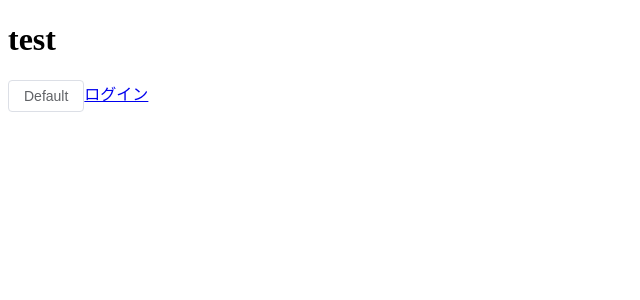
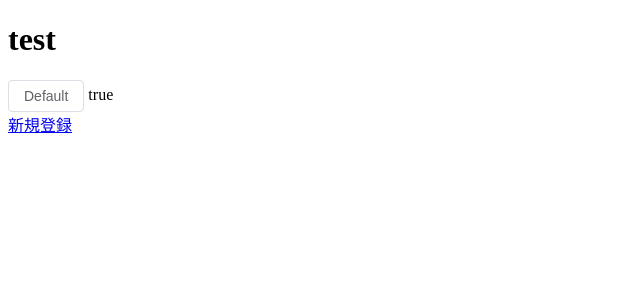
Before and after one commit to umeduck/circlun, a Vue app in the folder front/: page / in a window 1280 px wide. Shown: the top 300 px of the page, without its empty margins (0-640 px from the left). Built offline with nearby package versions, Linux system fonts and the light colour scheme.

Commit message:
ユーザー情報保持機能追加

```diff
--- a/front/package.json
+++ b/front/package.json
@@ -13,6 +13,8 @@
     "cross-spawn": "^7.0.3",
     "element-plus": "^2.9.7",
     "execa": "^5.1.1",
+    "pinia": "^3.0.1",
+    "pinia-plugin-persistedstate": "^4.2.0",
     "vue": "^3.2.13",
     "vue-router": "^4.5.0"
   },
--- a/front/src/components/HelloWorld.vue
+++ b/front/src/components/HelloWorld.vue
@@ -1,5 +1,13 @@
 <template>
   <h1>test</h1>
   <el-button>Default</el-button>
-  <router-link to="/signup">ログイン</router-link>
+  {{ !userStore.isLoggedIn }}
+  <div v-if="!userStore.isLoggedIn">
+    <router-link to="/signup">新規登録</router-link>
+  </div>
 </template>
+
+<script setup>
+import { useUserStore } from '@/stores/userStore'
+const userStore = useUserStore()
+</script>
--- a/front/src/components/users/sign-up.vue
+++ b/front/src/components/users/sign-up.vue
@@ -52,6 +52,7 @@
 import { reactive, ref } from 'vue'
 import { useRouter } from 'vue-router'
 import axios from 'axios'
+import { useUserStore } from '@/stores/userStore'
 
 // routerのインスタンスを作成
 const router = useRouter()
@@ -64,6 +65,8 @@ const form = reactive({
   password: 'testtest',
   password_confirmation: 'testtest'
 })
+
+const userStore = useUserStore()
 
 // バリデーションルール
 const rules = {
@@ -107,7 +110,8 @@ const submitForm = () => {
         })
         .then((response) => {
           console.log('登録成功:', response.data);
-          alert('登録成功！');
+          userStore.setUser(response.data)
+          router.push('/')
         })
         .catch((error) => {
           console.error('登録失敗:', error.response.data);
--- a/front/src/main.js
+++ b/front/src/main.js
@@ -1,10 +1,16 @@
 import { createApp } from 'vue'
+import { createPinia } from 'pinia'
+import piniaPersist from 'pinia-plugin-persistedstate'
 import App from './App.vue'
 import router from './router'
 import ElementPlus from 'element-plus'
 import 'element-plus/dist/index.css'
 
 const app = createApp(App)
+const pinia = createPinia()
+
+pinia.use(piniaPersist)
+app.use(pinia)
 app.use(router)
 app.use(ElementPlus)
 app.mount('#app')
--- /dev/null
+++ b/front/src/stores/userStore.js
@@ -0,0 +1,21 @@
+import { defineStore } from 'pinia'
+
+export const useUserStore = defineStore('user', {
+  state: () => ({
+    user: null
+  }),
+  actions: {
+    setUser(data) {
+      this.user = data
+    },
+    logout() {
+      this.user = null
+    }
+  },
+  getters: {
+    isLoggedIn: (state) => !!state.user
+  },
+  persist: {
+    storage: localStorage,
+  },
+})
```
Also changed, not shown: 2 other files (tests, documents, lock files or other folders).
